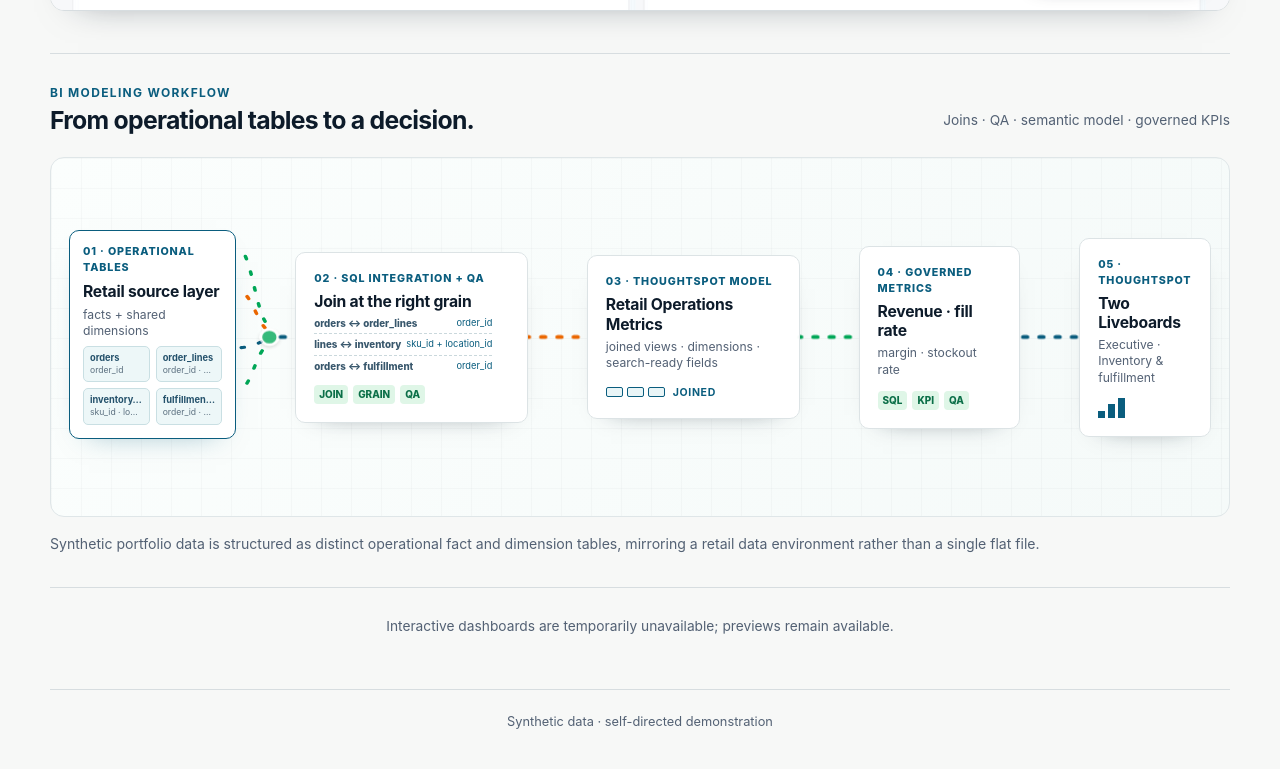
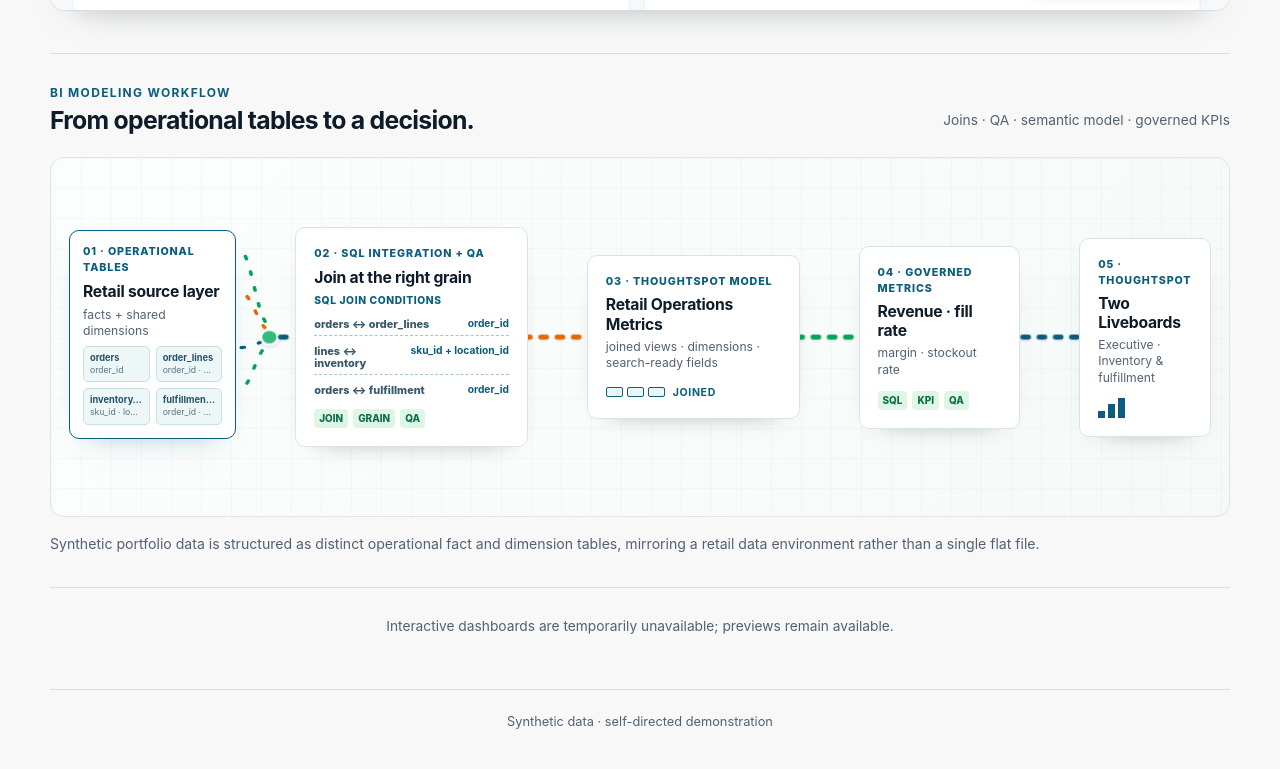
Before and after one commit to nitishpamarty/thoughtspot-retail-supply-chain-portfolio, a plain HTML site: page docs/index.html in a window 1280 px wide. Shown: the part 1825-2594 px from the top of the page. Drawn offline with Linux system fonts and the light colour scheme; a script that the page names is missing.

Commit message:
Clarify SQL join conditions and flow paths

```diff
--- a/docs/index.html
+++ b/docs/index.html
@@ -5,7 +5,7 @@
     <meta name="viewport" content="width=device-width, initial-scale=1.0" />
     <meta name="description" content="ThoughtSpot retail and supply-chain Liveboards by Nitish Pamarty." />
     <title>ThoughtSpot Retail Operations — Nitish Pamarty</title>
-    <link rel="stylesheet" href="styles.css?v=modeling-flow" />
+    <link rel="stylesheet" href="styles.css?v=table-joins" />
   </head>
   <body>
     <main>
@@ -83,6 +83,7 @@
             <button class="flow-card sql-card" type="button" data-flow-detail="SQL joins align orders, line items, inventory, fulfillment, product, location, and calendar keys. Grain checks, duplicate-key checks, and reconciliations validate the model before BI consumption.">
               <span class="flow-step">02 · SQL integration + QA</span>
               <strong>Join at the right grain</strong>
+              <small class="join-caption">SQL join conditions</small>
               <span class="join-rules">
                 <i><b>orders ↔ order_lines</b><em>order_id</em></i>
                 <i><b>lines ↔ inventory</b><em>sku_id + location_id</em></i>
--- a/docs/styles.css
+++ b/docs/styles.css
@@ -47,7 +47,7 @@
 .teal-path { stroke: #00a757; }
 .orange-path { stroke: #eb6700; animation-duration: 1.35s; }
 .blue-path { stroke: var(--blue); animation-duration: 1.18s; }
-.stage-path { stroke-width: 4.25; stroke-dasharray: 4 12; }
+.stage-path { stroke-width: 5.5; stroke-dasharray: 5 11; filter: drop-shadow(0 1px 1px rgba(13,27,42,.16)); }
 .join-hub { fill: #00a757; stroke: #fff; stroke-width: 3; filter: drop-shadow(0 2px 2px rgba(0,0,0,.15)); animation: join-pulse 1.5s ease-in-out infinite; }
 @keyframes flow-forward { to { stroke-dashoffset: -18; } }
 @keyframes join-pulse { 50% { r: 9; opacity: .72; } }
@@ -71,10 +71,11 @@
 .table-cell b { overflow: hidden; color: #24516b; font-size: .58rem; line-height: 1.15; text-overflow: ellipsis; white-space: nowrap; }
 .table-cell i { overflow: hidden; color: #5d7180; font-size: .54rem; font-style: normal; line-height: 1.15; text-overflow: ellipsis; white-space: nowrap; }
 .join-rules { display: grid; gap: 5px; margin-top: 2px; }
-.join-rules i { display: flex; justify-content: space-between; gap: 5px; padding-bottom: 4px; border-bottom: 1px dashed #cad8dc; color: #38576c; font-size: .61rem; font-style: normal; line-height: 1.15; }
+.join-caption { margin-top: 2px; color: var(--blue) !important; font-size: .64rem !important; font-weight: 800; letter-spacing: .06em; text-transform: uppercase; }
+.join-rules i { display: flex; justify-content: space-between; gap: 5px; padding: 4px 0; border-bottom: 1px dashed #aac3cb; color: #38576c; font-size: .68rem; font-style: normal; line-height: 1.15; }
 .join-rules i:last-child { padding-bottom: 0; border-bottom: 0; }
-.join-rules b { font-weight: 760; }
-.join-rules em { color: var(--blue); font-size: .58rem; font-style: normal; white-space: nowrap; }
+.join-rules b { font-weight: 780; }
+.join-rules em { color: var(--blue); font-size: .64rem; font-style: normal; font-weight: 750; white-space: nowrap; }
 .metric-pills { display: flex; gap: 5px; margin-top: 8px; }
 .metric-pills i { padding: 2px 5px; border-radius: 4px; color: #0b6f48; background: #dff6e7; font-size: .62rem; font-style: normal; font-weight: 800; }
 .liveboard-bars { display: flex; align-items: end; gap: 3px; height: 20px; margin-top: 7px; }
```
